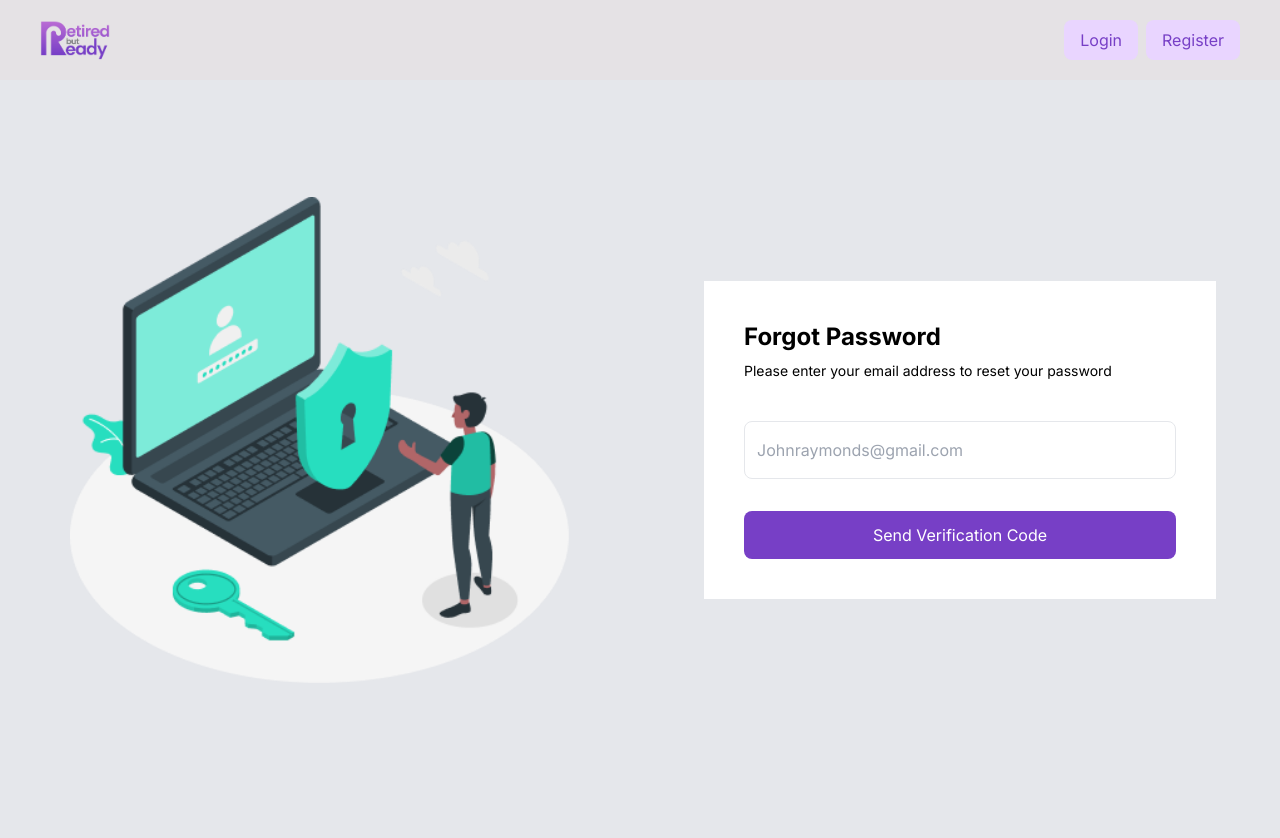
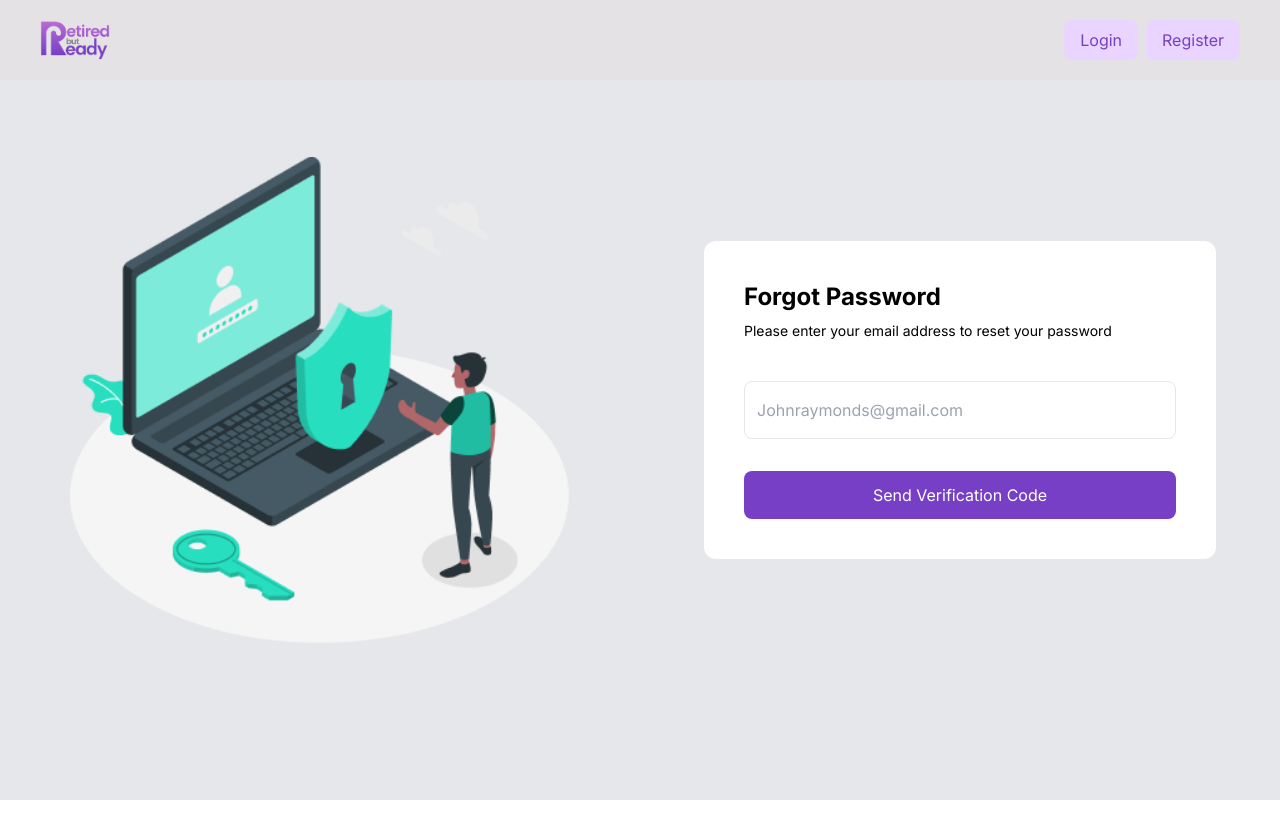
Before and after one commit to morajdhwaj/retired-but-ready, a Next.js app: page /forgot-password in a window 1280 px wide. After the commit the page ends 800 px from the top, so only its background shows below. Built offline with nearby package versions, Linux system fonts and the light colour scheme.

Commit message:
[Update] UI

```diff
--- a/src/app/(pages)/forgot-password/page.js
+++ b/src/app/(pages)/forgot-password/page.js
@@ -37,7 +37,7 @@ const page = () => {
   return (
     <div>
       <Navbar />
-      <div className="mt-10 bg-gray-200 h-[100vh] md:flex lg:flex">
+      <div className=" bg-gray-200 h-[100vh] md:flex lg:flex">
         <div className="md:w-full lg:w-1/2  justify-center items-center flex ">
           <Image
             src="/assets/Group-26113.png"
@@ -47,7 +47,7 @@ const page = () => {
           />
         </div>
         <div className="md:w-full  justify-center flex items-center lg:w-1/2 ">
-          <div className="bg-white  w-[80%] p-10">
+          <div className="bg-white  rounded-xl w-[80%] p-10">
             <h1 className="font-bold text-2xl">Forgot Password</h1>
             <h6 className="text-sm pt-2">
               Please enter your email address to reset your password
--- a/src/app/(pages)/login/page.js
+++ b/src/app/(pages)/login/page.js
@@ -11,7 +11,7 @@ import { UserIdContext } from "@/context/UserIdContext";
 
 const page = () => {
   const { setUserIdContext } = useContext(UserIdContext);
-  const [showModal, setShowModal] = useState(false);
+
   const [email, setEmail] = useState("");
   const [userData, setUserData] = useState("");
   const [password, setPassword] = useState("");
@@ -29,9 +29,6 @@ const page = () => {
       .then(function (response) {
         console.log(response?.data);
         setUserData(response?.data);
-        setDisplayName(response?.data?.user_display_name);
-        setFirstName(response?.data?.user_first_name);
-        setLastName(response?.data?.user_last_name);
       })
       .catch(function (error) {
         console.error(error);
--- a/src/app/(pages)/register/page.js
+++ b/src/app/(pages)/register/page.js
@@ -179,7 +179,7 @@ const page = () => {
           </h1>
 
           <br />
-          <div className="border-2 border-gray-300 w-[80%] rounded-md   hover:shadow-sm p-4 ">
+          <div className="border-2 border-gray-300 w-[80%] rounded-md   hover:shadow-sm p-5 ">
             <div>
               <h2 className="ml-2">
                 {" "}
```
